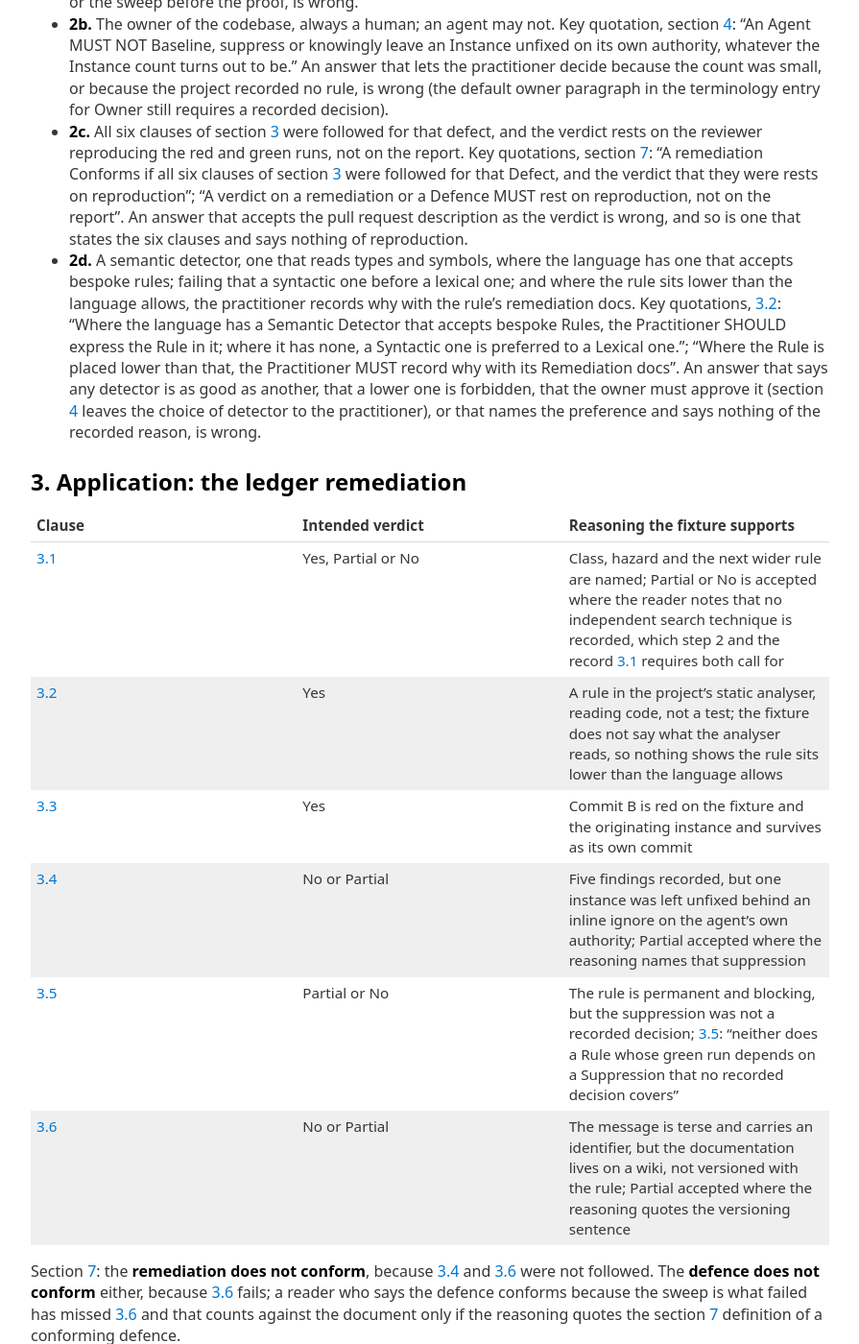
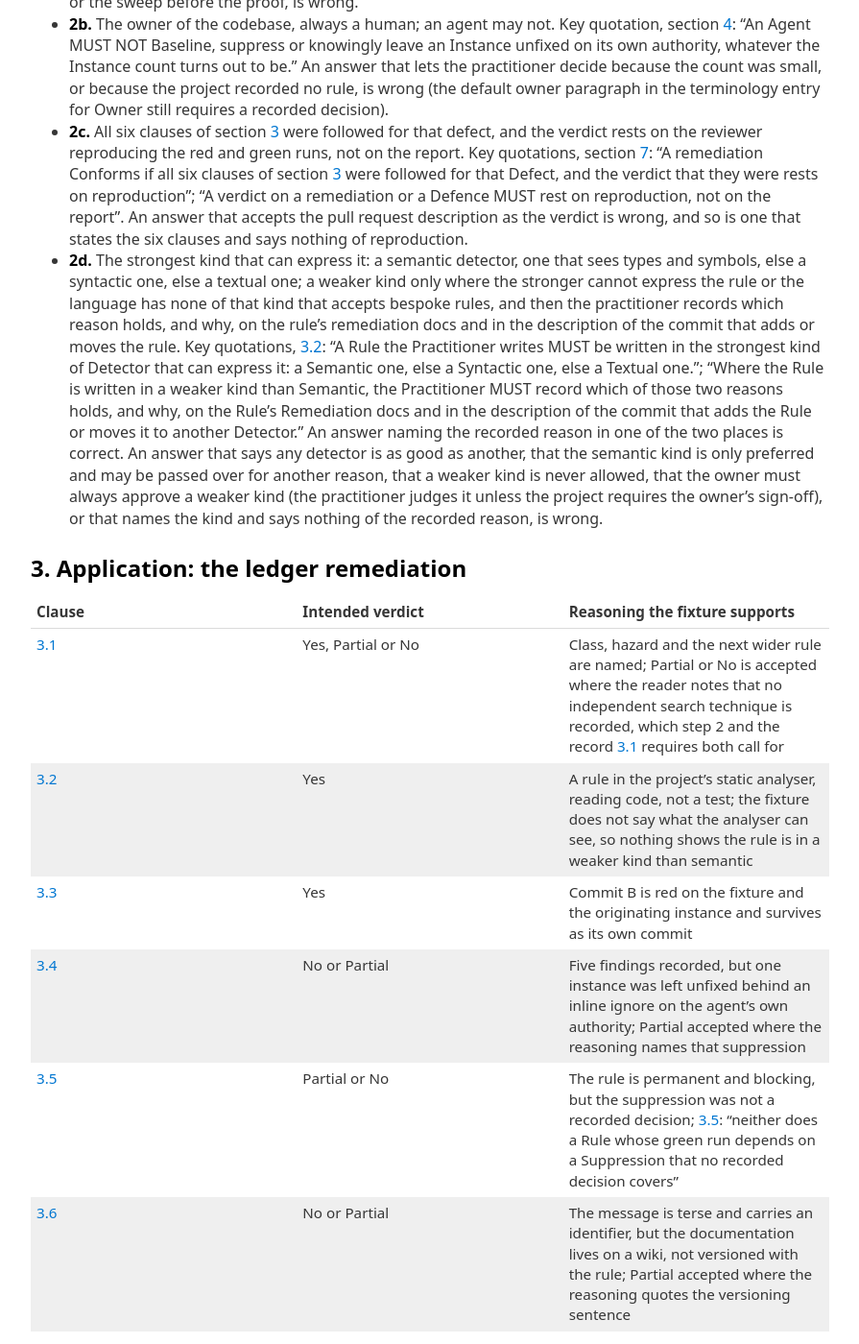
Before and after one commit to Defence-Before-Fix/defence-before-fix.github.io, a Jekyll site: the page built from acceptance/method/KEY.md, in a window 1280 px wide and 1400 px high, scrolled down 925 px. Shown: the whole window at 96% size, without its empty margins (192-1087 px from the left). Built offline with Jekyll 4.4.1, drawn with Linux system fonts in a browser that asks for light colours; our own code applies the rules of GitHub Pages for plain Markdown files; some of the changed text lies outside the part shown.

Commit message:
Acceptance keys: 2d and the restatements follow the MUST and textual
Method 2d quotes the two new MUST sentences of clause 3.2; an answer that calls
the semantic kind only a preference, or makes the owner's approval always
needed, is wrong. The ledger fixture's 3.2 verdict stays Yes, since the fixture
does not say what its analyser can see. Detector key: lexical becomes textual.

Co-Authored-By: Claude Opus 5.5 <noreply@anthropic.com>

```diff
--- a/acceptance/method/KEY.md
+++ b/acceptance/method/KEY.md
@@ -11,8 +11,8 @@ bullet asserting an obligation the document does not state, is a correct restate
 
 - Attribute the defect to a class, bounded on both sides, with the hazard stated ([3.1](../../SPEC.md#31-attribute-the-defect-to-a-class)).
 - Express the class as a rule in a detector that reads code, never a test ([3.2](../../SPEC.md#32-build-the-net)).
-- Host the rule in a semantic detector where the language has one that takes bespoke rules,
-  else a syntactic one before a lexical one, and record why where it sits lower ([3.2](../../SPEC.md#32-build-the-net)).
+- Write the rule in the strongest kind of detector that can express it, semantic, else
+  syntactic, else textual, and record why where it is in a weaker kind ([3.2](../../SPEC.md#32-build-the-net)).
 - Prove the rule fires, against the instance or a fixture, in a commit of its own ([3.3](../../SPEC.md#33-prove-the-net-by-making-the-rule-fire)).
 - Sweep the whole codebase, record the count, then fix every instance ([3.4](../../SPEC.md#34-sweep-the-codebase-then-fix-every-instance)).
 - Make the rule permanent and blocking in the project's checks ([3.5](../../SPEC.md#35-enforce-permanently-and-block)).
@@ -45,23 +45,28 @@ detector may host a rule.
   rest on reproduction, not on the report". An answer that accepts the pull request description
   as the verdict is wrong, and so is one that states the six clauses and says nothing of
   reproduction.
-- **2d.** A semantic detector, one that reads types and symbols, where the language has one that
-  accepts bespoke rules; failing that a syntactic one before a lexical one; and where the rule
-  sits lower than the language allows, the practitioner records why with the rule's remediation
-  docs. Key quotations, [3.2](../../SPEC.md#32-build-the-net): "Where the language has a Semantic Detector that accepts bespoke
-  Rules, the Practitioner SHOULD express the Rule in it; where it has none, a Syntactic one is
-  preferred to a Lexical one."; "Where the Rule is placed lower than that, the Practitioner MUST
-  record why with its Remediation docs". An answer that says any detector is as good as another,
-  that a lower one is forbidden, that the owner must approve it (section [4](../../SPEC.md#4-authority-which-decisions-belong-to-whom) leaves the choice of
-  detector to the practitioner), or that names the preference and says nothing of the recorded
-  reason, is wrong.
+- **2d.** The strongest kind that can express it: a semantic detector, one that sees types and
+  symbols, else a syntactic one, else a textual one; a weaker kind only where the stronger cannot
+  express the rule or the language has none of that kind that accepts bespoke rules, and then the
+  practitioner records which reason holds, and why, on the rule's remediation docs and in the
+  description of the commit that adds or moves the rule. Key quotations, [3.2](../../SPEC.md#32-build-the-net): "A Rule the
+  Practitioner writes MUST be written in the strongest kind of Detector that can express it: a
+  Semantic one, else a Syntactic one, else a Textual one."; "Where the Rule is written in a weaker
+  kind than Semantic, the Practitioner MUST record which of those two reasons holds, and why, on
+  the Rule's Remediation docs and in the description of the commit that adds the Rule or moves it
+  to another Detector." An answer naming the recorded reason in one of the two places is correct.
+  An answer that says any detector is as good as another, that the semantic kind is only
+  preferred and may be passed over for another reason, that a weaker kind is never allowed, that
+  the owner must always approve a weaker kind (the practitioner judges it unless the project
+  requires the owner's sign-off), or that names the kind and says nothing of the recorded reason,
+  is wrong.
 
 ## 3. Application: the ledger remediation
 
 | Clause                                                                                    | Intended verdict   | Reasoning the fixture supports                                                                                                                                                                                                                                 |
 | ----------------------------------------------------------------------------------------- | ------------------ | -------------------------------------------------------------------------------------------------------------------------------------------------------------------------------------------------------------------------------------------------------------- |
 | [3.1](../../SPEC.md#31-attribute-the-defect-to-a-class)                                   | Yes, Partial or No | Class, hazard and the next wider rule are named; Partial or No is accepted where the reader notes that no independent search technique is recorded, which step 2 and the record [3.1](../../SPEC.md#31-attribute-the-defect-to-a-class) requires both call for |
-| [3.2](../../SPEC.md#32-build-the-net)                                                     | Yes                | A rule in the project's static analyser, reading code, not a test; the fixture does not say what the analyser reads, so nothing shows the rule sits lower than the language allows                                                                             |
+| [3.2](../../SPEC.md#32-build-the-net)                                                     | Yes                | A rule in the project's static analyser, reading code, not a test; the fixture does not say what the analyser can see, so nothing shows the rule is in a weaker kind than semantic                                                                             |
 | [3.3](../../SPEC.md#33-prove-the-net-by-making-the-rule-fire)                             | Yes                | Commit B is red on the fixture and the originating instance and survives as its own commit                                                                                                                                                                     |
 | [3.4](../../SPEC.md#34-sweep-the-codebase-then-fix-every-instance)                        | No or Partial      | Five findings recorded, but one instance was left unfixed behind an inline ignore on the agent's own authority; Partial accepted where the reasoning names that suppression                                                                                    |
 | [3.5](../../SPEC.md#35-enforce-permanently-and-block)                                     | Partial or No      | The rule is permanent and blocking, but the suppression was not a recorded decision; [3.5](../../SPEC.md#35-enforce-permanently-and-block): "neither does a Rule whose green run depends on a Suppression that no recorded decision covers"                    |
@@ -82,8 +87,8 @@ sentence on unrecorded suppression, and that counts against the document. A read
 [3.6](../../SPEC.md#36-make-the-failure-message-terse-and-point-it-at-real-documentation) Yes because the URL resolves has read the versioning sentence of [3.6](../../SPEC.md#36-make-the-failure-message-terse-and-point-it-at-real-documentation)
 differently, which counts against the document; a reader who grades [3.4](../../SPEC.md#34-sweep-the-codebase-then-fix-every-instance) Yes has misread the
 fixture. A reader who grades [3.2](../../SPEC.md#32-build-the-net) Partial or No because no reason for the detector's kind
-is recorded has assumed a lower kind of detector than the fixture shows: the record is owed only
-where the rule sits lower than the language allows. That counts against the document only if the
+is recorded has assumed a weaker kind of detector than the fixture shows: the reason is owed only
+where the rule is in a weaker kind than semantic. That counts against the document only if the
 reasoning quotes [3.2](../../SPEC.md#32-build-the-net) as requiring the reason whatever the detector. A reader who attributes
 the suppression to [3.3](../../SPEC.md#33-prove-the-net-by-making-the-rule-fire) rather than [3.4](../../SPEC.md#34-sweep-the-codebase-then-fix-every-instance) has read the narrowing passage of [3.3](../../SPEC.md#33-prove-the-net-by-making-the-rule-fire) as covering it, which is a fair reading and is not marked wrong.
 
```
Also changed, not shown: acceptance/detector/KEY.md (+2 -2 lines).
